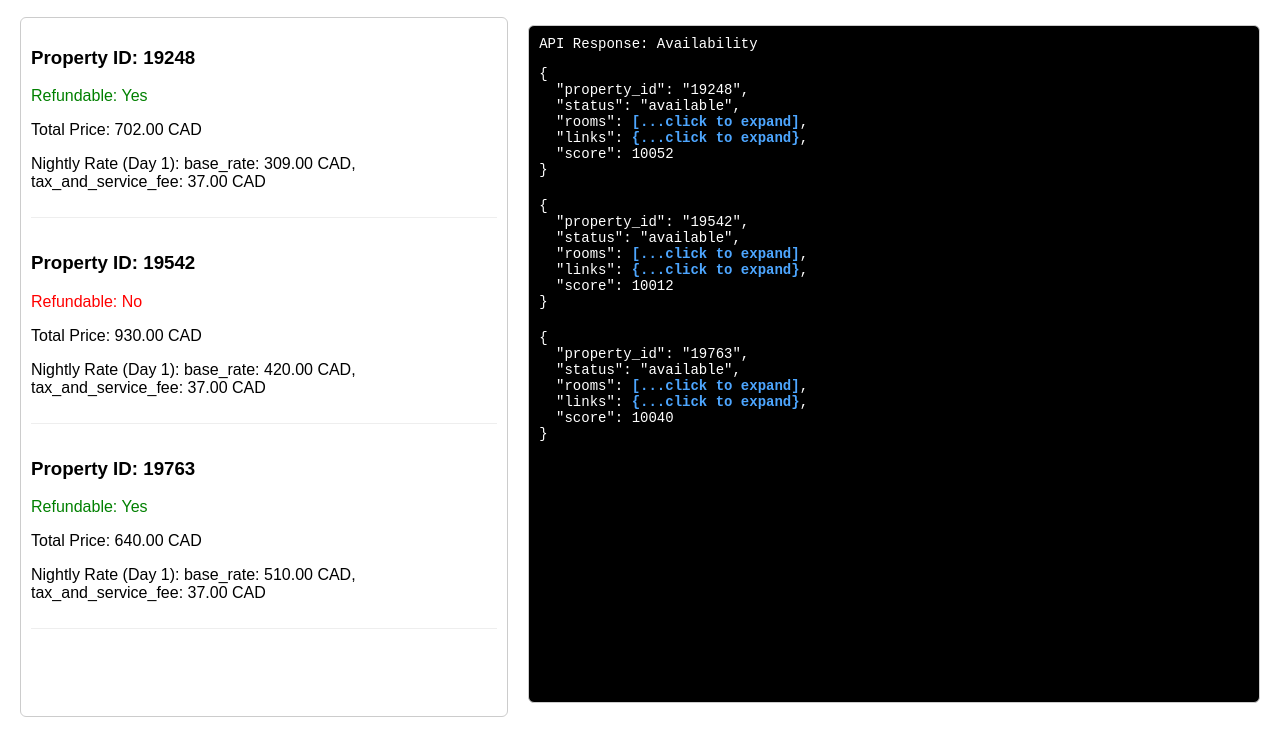
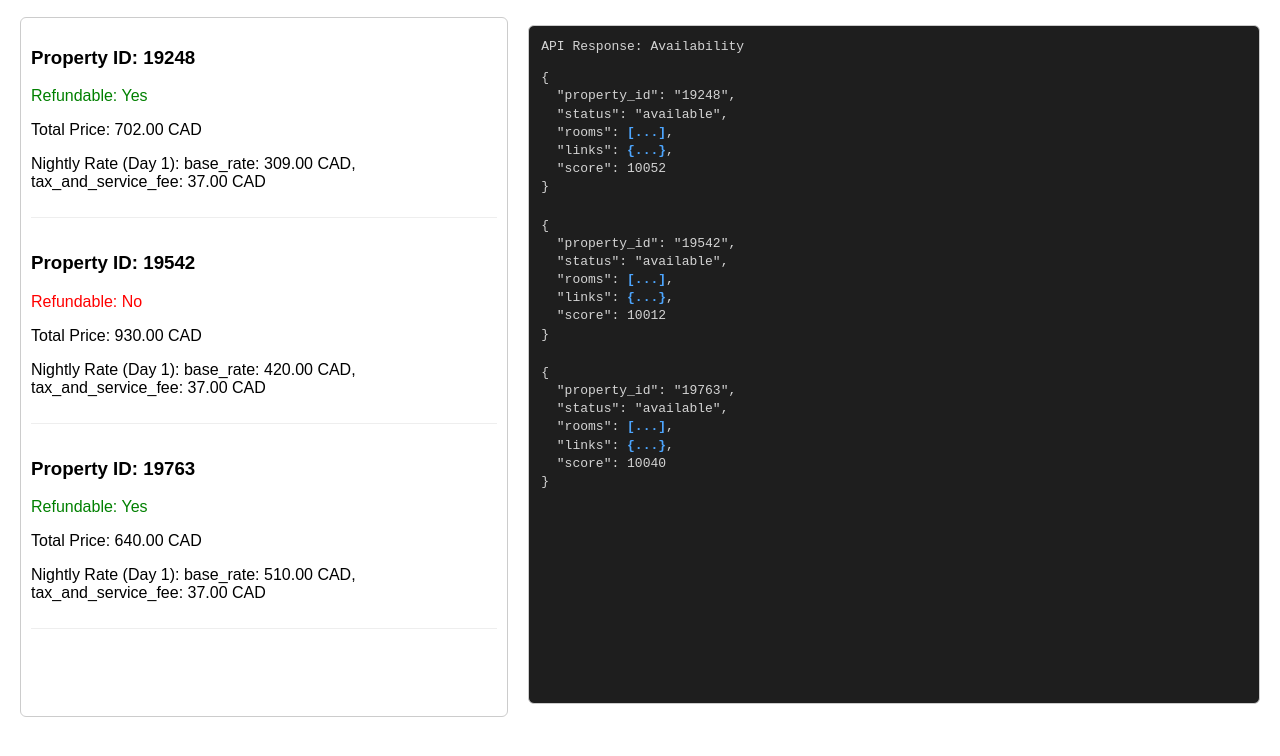
Before and after one commit to timothydeas/UI_API_App, a plain HTML site: page Application/index.html in a window 1280 px wide. Shown: the part 60-816 px from the top of the page. Drawn offline with Linux system fonts and the light colour scheme.

Commit message:
cleaned up expand/collapse

```diff
--- a/Application/app.js
+++ b/Application/app.js
@@ -25,20 +25,6 @@ function scrollToTop() {
   jsonContainer.scrollTop = 0;
   propertyList.scrollTop = 0;
 }
-
-// function renderJson(jsonData) {
-//   clearHighlights();
-//   jsonContainer.innerHTML = ''; // Clear existing content
-
-//   const pre = document.createElement('pre');
-//   pre.textContent = JSON.stringify(jsonData, null, 2);
-//   pre.classList.add('json-full');
-
-//   jsonContainer.appendChild(pre);
-//   backButton.style.display = 'inline-block';
-
-//   attachJsonCommenting(pre); //  enable comment interaction
-// }
 
 function renderJson(jsonData, highlightKey = null) {
   clearHighlights();
@@ -93,8 +79,8 @@ function renderCollapsedJsonList(properties) {
 
     let formatted = JSON.stringify(shortJson, null, 2);
     formatted = formatted
-      .replace('"rooms": "[...]"', `"rooms": <span class="collapsible collapsed" data-index="${index}" data-key="rooms">[...click to expand]</span>`)
-      .replace('"links": "{...}"', `"links": <span class="collapsible collapsed" data-index="${index}" data-key="links">{...click to expand}</span>`);
+      .replace('"rooms": "[...]"', `"rooms": <span class="collapsible collapsed" data-index="${index}" data-key="rooms">[...]</span>`)
+      .replace('"links": "{...}"', `"links": <span class="collapsible collapsed" data-index="${index}" data-key="links">{...}</span>`);
 
     const pre = document.createElement('pre');
     pre.innerHTML = formatted;
@@ -124,7 +110,7 @@ function addToggleListeners() {
       collapseToggle.className = 'collapsible expanded';
       collapseToggle.setAttribute('data-index', index);
       collapseToggle.setAttribute('data-key', key);
-      collapseToggle.textContent = '[...click to collapse]';
+      collapseToggle.textContent = '[...]';
 
       // Create pre block for expanded JSON
       const code = document.createElement('pre');
@@ -147,7 +133,7 @@ function addToggleListeners() {
         collapsedLabel.className = 'collapsible collapsed';
         collapsedLabel.setAttribute('data-index', index);
         collapsedLabel.setAttribute('data-key', key);
-        collapsedLabel.textContent = key === 'rooms' ? '[...click to expand]' : '{...click to expand}';
+        collapsedLabel.textContent = key === 'rooms' ? '[...]' : '{...}';
 
         // Replace expanded block with collapsed label
         wrapper.replaceWith(collapsedLabel);
--- a/Application/styles.css
+++ b/Application/styles.css
@@ -24,14 +24,13 @@ h1 {
   overflow-y: auto;
   padding: 10px;
   box-sizing: border-box;
-  /* center contents horizontally */
   display: flex;
   flex-direction: column;
   align-items: center;
 }
 
 .property-item {
-  width: 100%; /* full width inside container */
+  width: 100%;
   margin-bottom: 15px;
   padding-bottom: 10px;
   border-bottom: 1px solid #eee;
@@ -58,15 +57,16 @@ h1 {
   border: 1px solid #ccc;
   border-radius: 6px;
   overflow-y: auto;
-  padding: 10px;
+  padding: 12px;
   box-sizing: border-box;
-  white-space: pre-wrap;
-  background-color: black;
-  font-family: monospace;
-  font-size: 14px;
-  color: white;
+  background-color: #1e1e1e;
+  font-family: 'Courier New', monospace;
+  font-size: 13px;
+  color: #d4d4d4;
   position: relative;
   margin-top: 8px;
+  white-space: pre-wrap;
+  line-height: 1.4;
 }
 
 #back-to-main {
@@ -100,7 +100,7 @@ h1 {
 }
 
 .collapsible.expanded {
-  color: #ffff00; /* bright yellow for collapse label */
+  color: #ffff00;
   white-space: pre-wrap;
   display: block;
 }
@@ -113,6 +113,7 @@ h1 {
 .json-preview-block {
   margin-bottom: 20px;
 }
+
 .comment-box {
   position: absolute;
   z-index: 999;
@@ -143,5 +144,5 @@ h1 {
   font-weight: bold;
   color: white;
   cursor: help;
-  font-size: 18px; /* 👈 increase this for larger icon */
+  font-size: 18px;
 }
```
